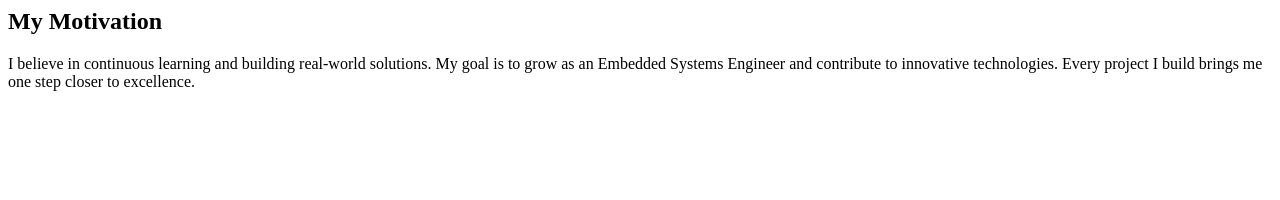
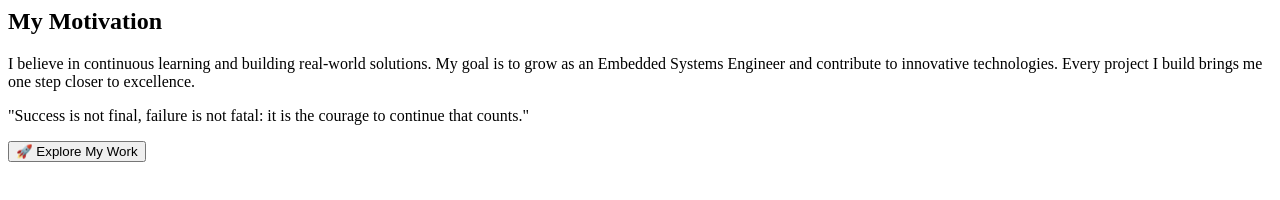
Before and after one commit to Bindu090798/motivational-portfolio, a plain HTML site: page index.html in a window 1280 px wide. Drawn offline with Linux system fonts and the light colour scheme.

Commit message:
Added new quote:keep going!

```diff
--- a/index.html
+++ b/index.html
@@ -5,4 +5,8 @@
     My goal is to grow as an Embedded Systems Engineer and contribute to innovative technologies.
     Every project I build brings me one step closer to excellence.
   </p>
+ <p class="quote">
+      "Success is not final, failure is not fatal: it is the courage to continue that counts."
+    </p><button>🚀 Explore My Work</button>
+  </div>
 </section>
```
